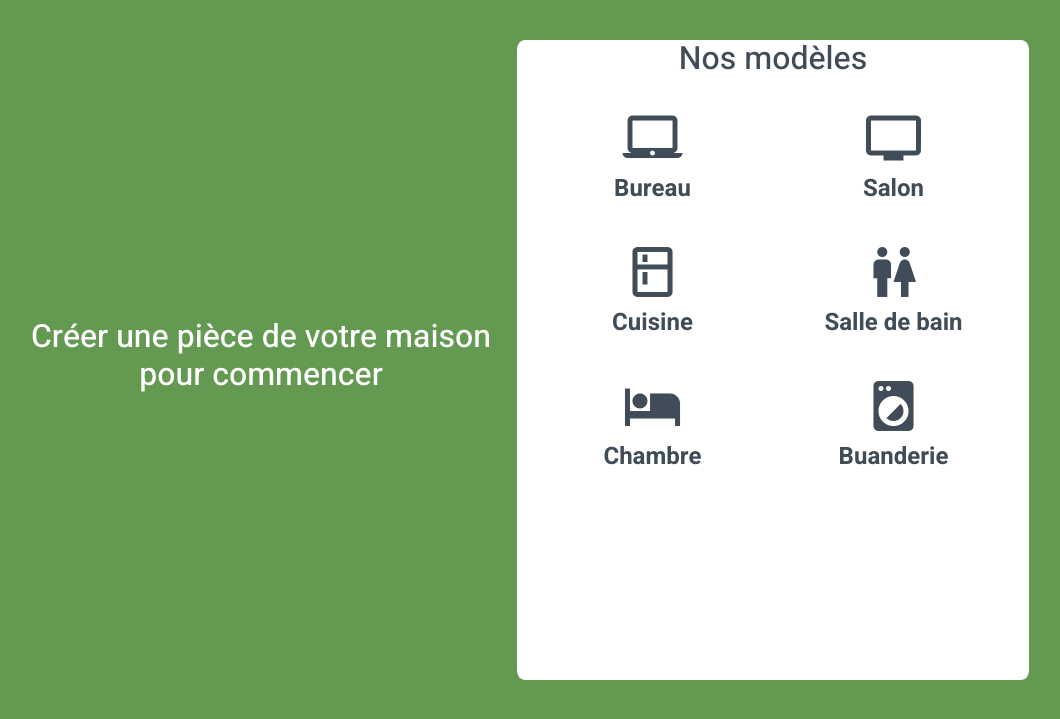
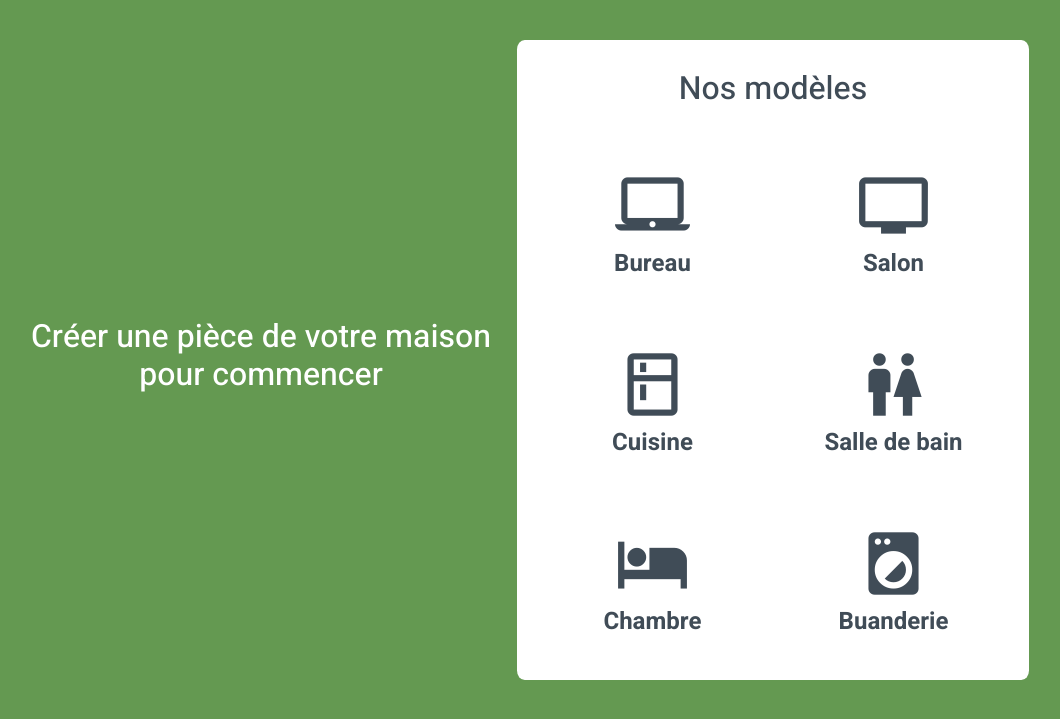
Before and after one commit to Tdartigues/ProjetWorkshop, a PHP site: page /Html/pieces.html in a window 1280 px wide. Shown: the top 719 px of the page, without its empty margins (123-1183 px from the left). Run offline with PHP 8.4, Linux system fonts and the light colour scheme.

Commit message:
style component

```diff
--- a/Css/pieceStyle.css
+++ b/Css/pieceStyle.css
@@ -40,7 +40,8 @@ h2{
 }
 
 #titreModele{
-    margin-bottom: 30px;
+    margin-top: 30px;
+    margin-bottom: 60px;
 }
 
 .col-xs-12{
@@ -56,9 +57,9 @@ h2{
 }
 
 .material-icons{
-    font-size: 60px !important;
+    font-size: 75px !important;
 }
 .element{
-    margin-bottom: 30px;
+    margin-bottom: 60px;
     width: 50%;
 }
```
